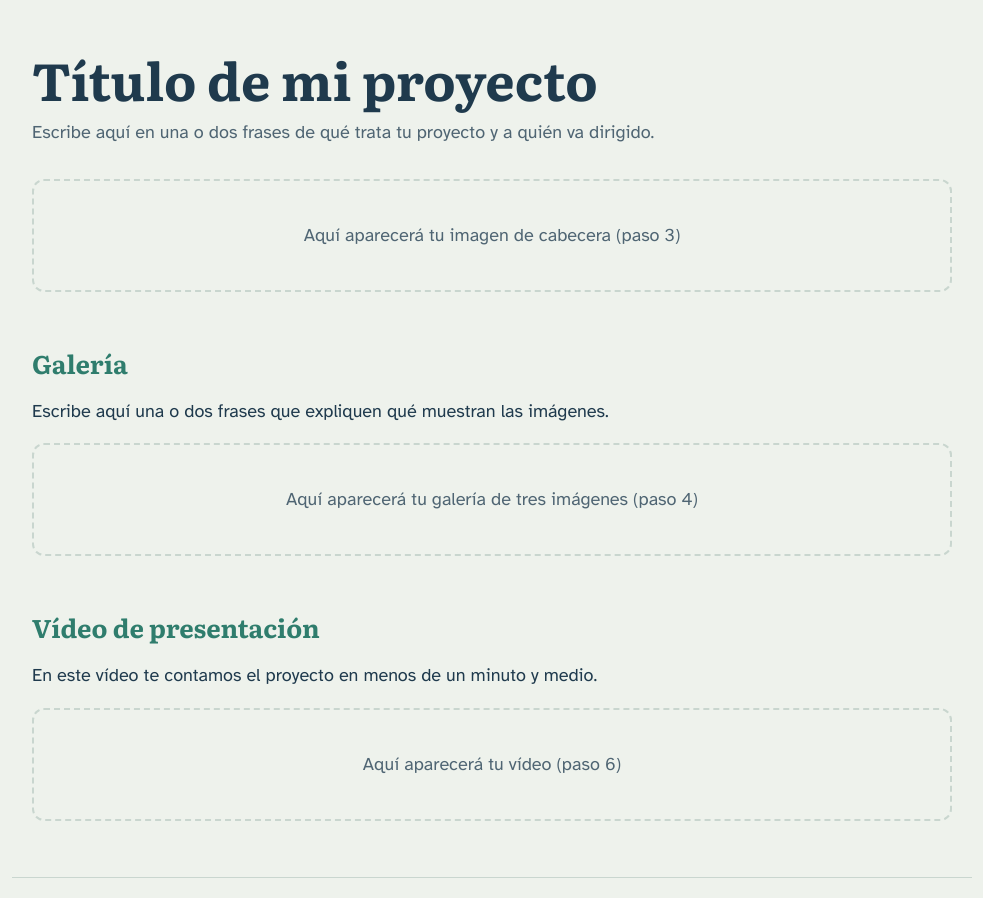
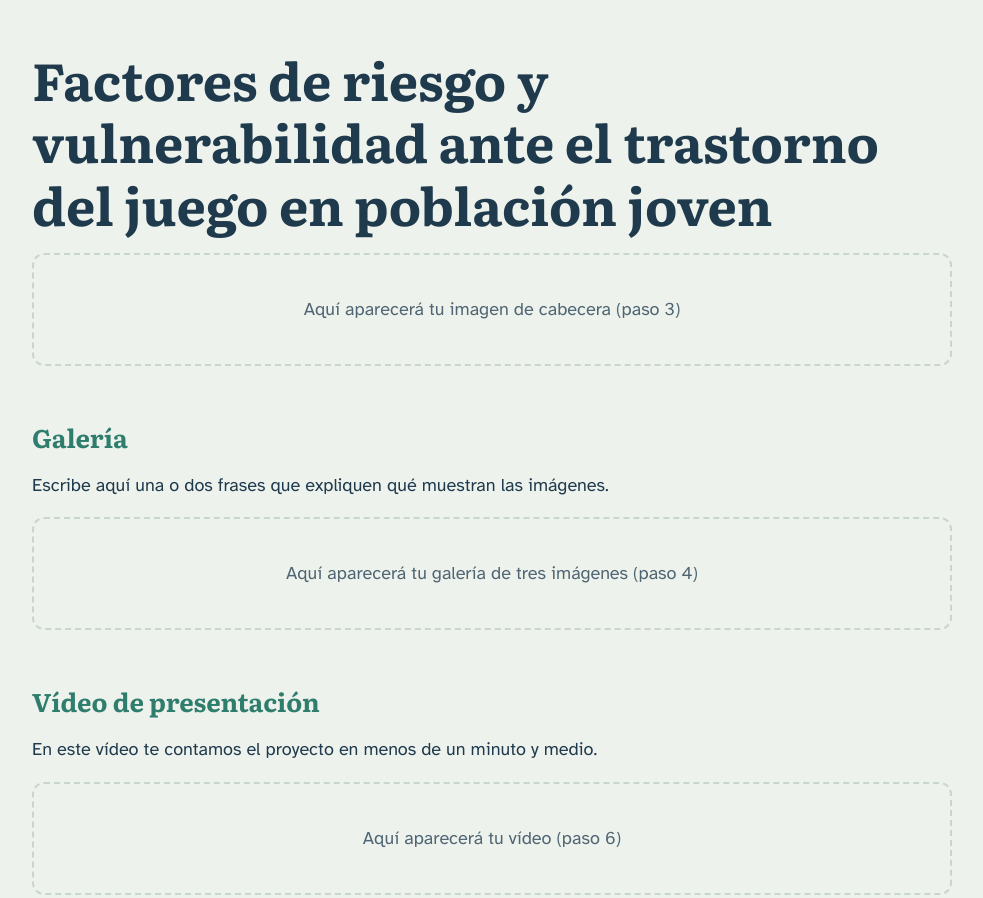
Before and after one commit to martacavillagarcia-blip/practica-imagenes-video, a plain HTML site: page index.html in a window 1280 px wide. Shown: the top 898 px of the page, without its empty margins (148-1131 px from the left). Drawn offline with Linux system fonts and the light colour scheme.

Commit message:
Update index.html

```diff
--- a/index.html
+++ b/index.html
@@ -4,7 +4,7 @@
   <meta charset="UTF-8">
   <meta name="viewport" content="width=device-width, initial-scale=1">
   <!-- Cambia este título por el de tu proyecto -->
-  <title>Título de mi proyecto</title>
+  <title>Factores de riesgo y vulnerabilidad ante el trastorno del juego en población joven. </title>
   <link rel="preconnect" href="https://fonts.googleapis.com">
   <link rel="preconnect" href="https://fonts.gstatic.com" crossorigin>
   <link href="https://fonts.googleapis.com/css2?family=Atkinson+Hyperlegible:wght@400;700&family=Literata:opsz,wght@7..72,500;7..72,700&display=swap" rel="stylesheet">
@@ -144,8 +144,8 @@
 
   <header>
     <!-- Cambia este título por el de tu proyecto -->
-    <h1>Título de mi proyecto</h1>
-    <p class="subtitulo">Escribe aquí en una o dos frases de qué trata tu proyecto y a quién va dirigido.</p>
+    <h1>Factores de riesgo y vulnerabilidad ante el trastorno del juego en población joven  </h1>
+    <p Este trabajo analiza los factores que llevan a los jóvenes a desarrollar una adicción al juego, centrándose tanto en sus características psicológicas y sociales como en la influencia del entorno digital actual. A través de esta investigación, se examinan variables clave como la impulsividad, el entorno familiar y el acceso inmediato a las apuestas online y los videojuegos. El documento está dirigido a docentes, tribunales académicos y profesionales de la educación o la salud que busquen comprender la vulnerabilidad juvenil ante este trastorno y fundamentar estrategias de prevención.></p>
 
     <div class="zona" data-aviso="Aquí aparecerá tu imagen de cabecera (paso 3)">
       <!-- PASO 3: CABECERA ============================ INICIO -->
```
